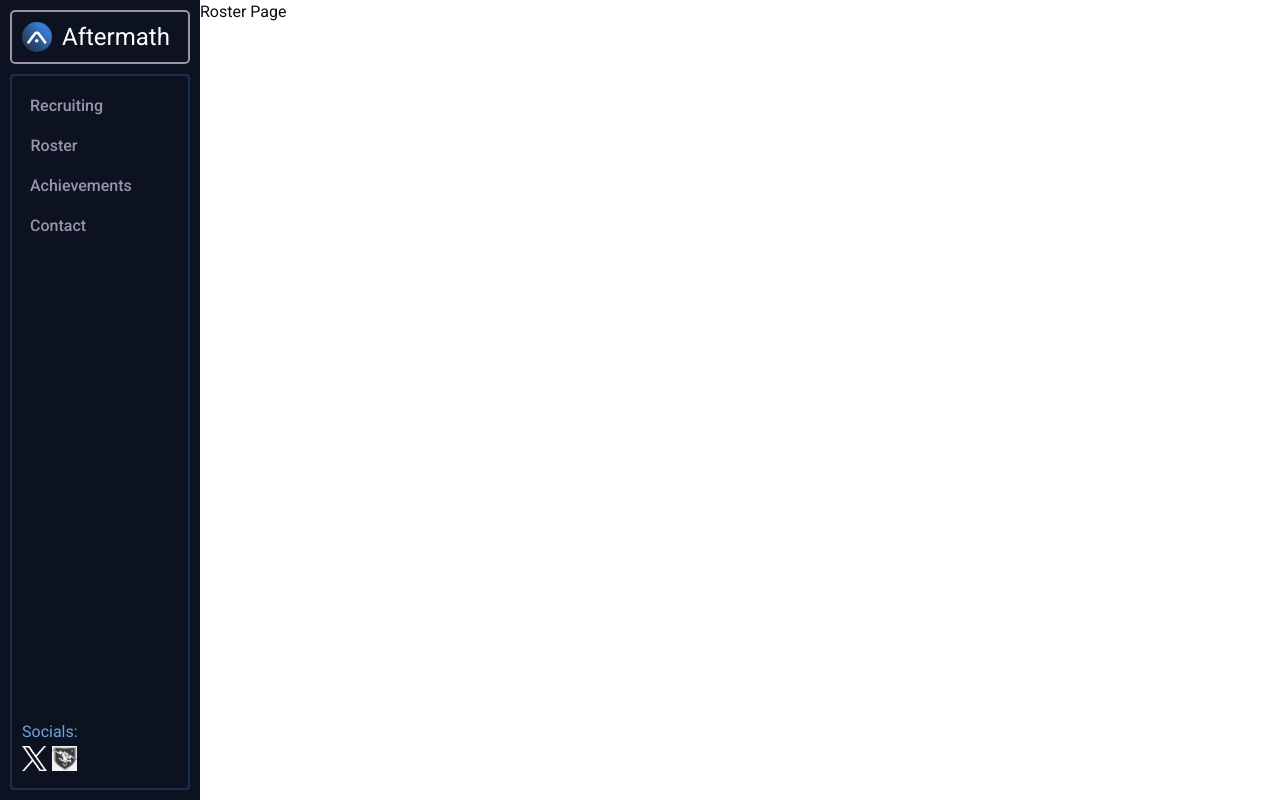
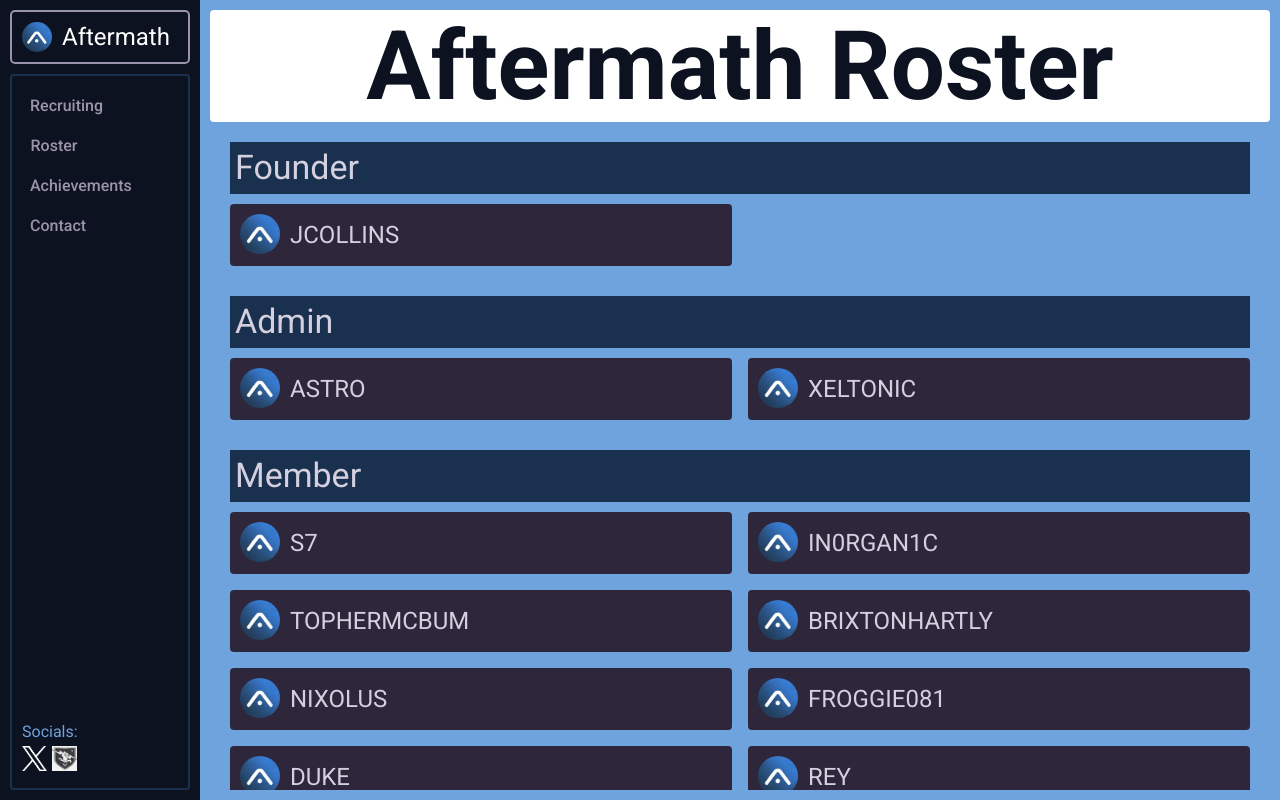
Before and after one commit to AustinWhitbeck/Aftermath-Clan-Website, a Next.js app: page /roster in a window 1280 px wide. Built offline with nearby package versions, Linux system fonts and the light colour scheme.

Commit message:
Recruiting Roster and Home almost set up fully

```diff
--- a/src/app/recruiting/page.tsx
+++ b/src/app/recruiting/page.tsx
@@ -39,6 +39,8 @@ export const metadata: Metadata = {
 const RecruitingPage = () => {
   return (
         <Stack sx={{ padding: '5px', gap: '10px', overflowY: 'auto', height: '100%'}}>
+          <Typography variant="h4">Requirements:</Typography>
+          <Typography variant="subtitle1"><i>{`(You are required to have 3/4 of qualifications below)`}</i></Typography>
           {requirements.map((requirement) => {
             const { headerText, contentText, id } = requirement;
             return (
--- /dev/null
+++ b/src/app/roster/layout.tsx
@@ -0,0 +1,11 @@
+import TitleLayoutWrapper from "@/components/TitleLayoutWrapper"
+
+const RosterLayout = ({ children }: {children: React.ReactNode}) => {
+  return (
+    <TitleLayoutWrapper titleText="Aftermath Roster">
+        {children}
+    </TitleLayoutWrapper>
+  )
+}
+
+export default RosterLayout
--- a/src/app/roster/page.tsx
+++ b/src/app/roster/page.tsx
@@ -1,4 +1,75 @@
+import { Box, Grid, Stack, Typography } from "@mui/material";
 import { Metadata } from "next"
+import Image from "next/image";
+import AftermathLogo from '../../images/Aftermath_Icon.png';
+
+export const MemberBox = ({ name }: { name: string}) => {
+  return(
+         <Box sx={{ backgroundColor: 'secondary.dark', width: '100%', borderRadius: '4px', padding: '10px', display: 'flex', gap: '10px'}}>
+            <Image src={AftermathLogo} alt="Aftermath Logo" height={40} width={40} style={{ borderRadius: '50px'}} />
+            <Typography variant="subtitle1" sx={{ color: 'secondary.light', fontSize: '24px', textTransform: 'uppercase'}}>{name}</Typography>
+          </Box>
+  )
+}
+
+type ClanMember = {
+  name: string;
+  role: string;
+}
+
+const founders: ClanMember[] = [
+  {
+    name: 'jcollins',
+    role: 'founder',
+  }
+];
+
+const admins: ClanMember[] = [
+  {
+    name: 'Astro',
+    role: 'admin',
+  },
+  {
+    name: 'Xeltonic',
+    role: 'admin',
+  },
+];
+
+const members: ClanMember[] = [
+  {
+    name: 'S7',
+    role: 'member',
+  },
+  {
+    name: 'in0rgan1c',
+    role: 'member',
+  },
+  {
+    name: 'TopherMcBum',
+    role: 'member',
+  },
+  {
+    name: 'Brixtonhartly',
+    role: 'member',
+  },
+  {
+    name: 'Nixolus',
+    role: 'member',
+  },
+  {
+    name: 'Froggie081',
+    role: 'member',
+  },
+  {
+    name: 'Duke',
+    role: 'member',
+  },
+  {
+    name: 'rey',
+    role: 'member',
+  },
+];
+
 
 export const metadata: Metadata = {
   title: 'Roster - Aftermath',
@@ -7,7 +78,50 @@ export const metadata: Metadata = {
 
 const RosterPage = () => {
   return (
-    <div>Roster Page</div>
+    <Stack sx={{ gap: '30px'}}>
+      <Stack sx={{ gap: '10px'}}>
+        <Box sx={{ backgroundColor: 'primary.main', padding: '5px' }}>
+          <Typography variant="h4" sx={{ color: 'secondary.light'}}>Founder</Typography>
+        </Box>
+        <Grid container spacing={2}>
+          {founders.map((founder, index) => {
+            return(
+              <Grid item xs={6} key={`${index}-founder`}>
+                <MemberBox name={founder.name} />
+              </Grid>
+            )
+          })}
+        </Grid>
+      </Stack>
+      <Stack sx={{ gap: '10px'}}>
+        <Box sx={{ backgroundColor: 'primary.main', padding: '5px' }}>
+          <Typography variant="h4" sx={{ color: 'secondary.light'}}>Admin</Typography>
+        </Box>
+        <Grid container spacing={2}>
+          {admins.map((admin, index) => {
+            return(
+              <Grid item xs={6} key={`${index}-founder`}>
+                <MemberBox name={admin.name} />
+              </Grid>
+            )
+          })}
+        </Grid>
+      </Stack>
+      <Stack sx={{ gap: '10px'}}>
+        <Box sx={{ backgroundColor: 'primary.main', padding: '5px' }}>
+          <Typography variant="h4" sx={{ color: 'secondary.light'}}>Member</Typography>
+        </Box>
+        <Grid container spacing={2}>
+          {members.map((member, index) => {
+            return(
+              <Grid item xs={6} key={`${index}-founder`}>
+                <MemberBox name={member.name} />
+              </Grid>
+            )
+          })}
+        </Grid>
+      </Stack>
+    </Stack>
   )
 }
 
--- /dev/null
+++ b/src/components/TitleLayoutWrapper/index.tsx
@@ -0,0 +1,21 @@
+import { Box, Stack, Typography } from '@mui/material'
+
+
+type TitleLayoutWrapperProps = {
+    titleText: string;
+    children: React.ReactNode;
+}
+const TitleLayoutWrapper = ({titleText, children}: TitleLayoutWrapperProps) => {
+  return (
+            <Stack sx={{ backgroundColor: 'primary.light', padding: '10px', height: '100%' }}>
+                <Box sx={{ backgroundColor: 'text.secondary', borderRadius: '4px'}}>
+                    <Typography variant="h1" sx={{ color: 'primary.dark', fontWeight: 700, textAlign: 'center'}}>{titleText}</Typography>
+                </Box>
+                <Stack sx={{ padding: '20px', overflow: 'auto', height: '100%'}}>
+                    {children}
+                </Stack>
+            </Stack>
+  )
+}
+
+export default TitleLayoutWrapper;
```
Also changed, not shown: src/app/home/loading.tsx (added, +7 -0 lines), src/app/recruiting/layout.tsx (+3 -10 lines), src/app/roster/loading.tsx (added, +8 -0 lines).
